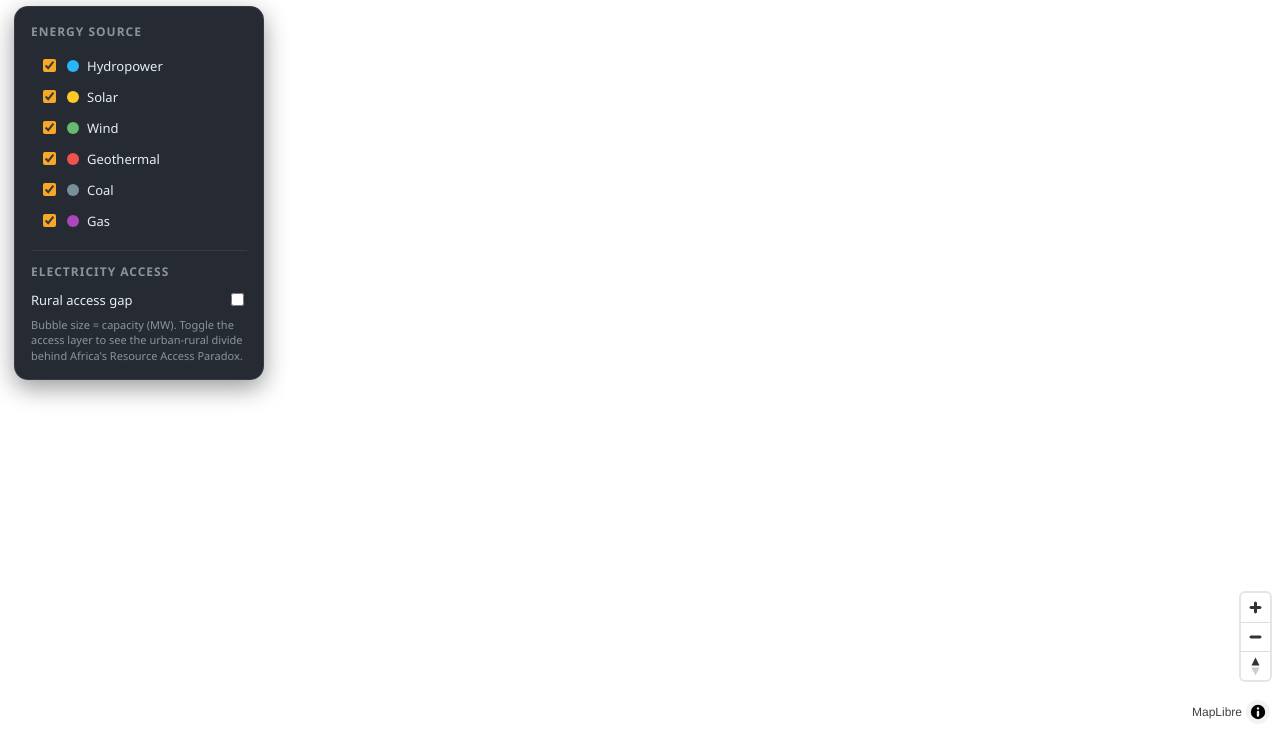
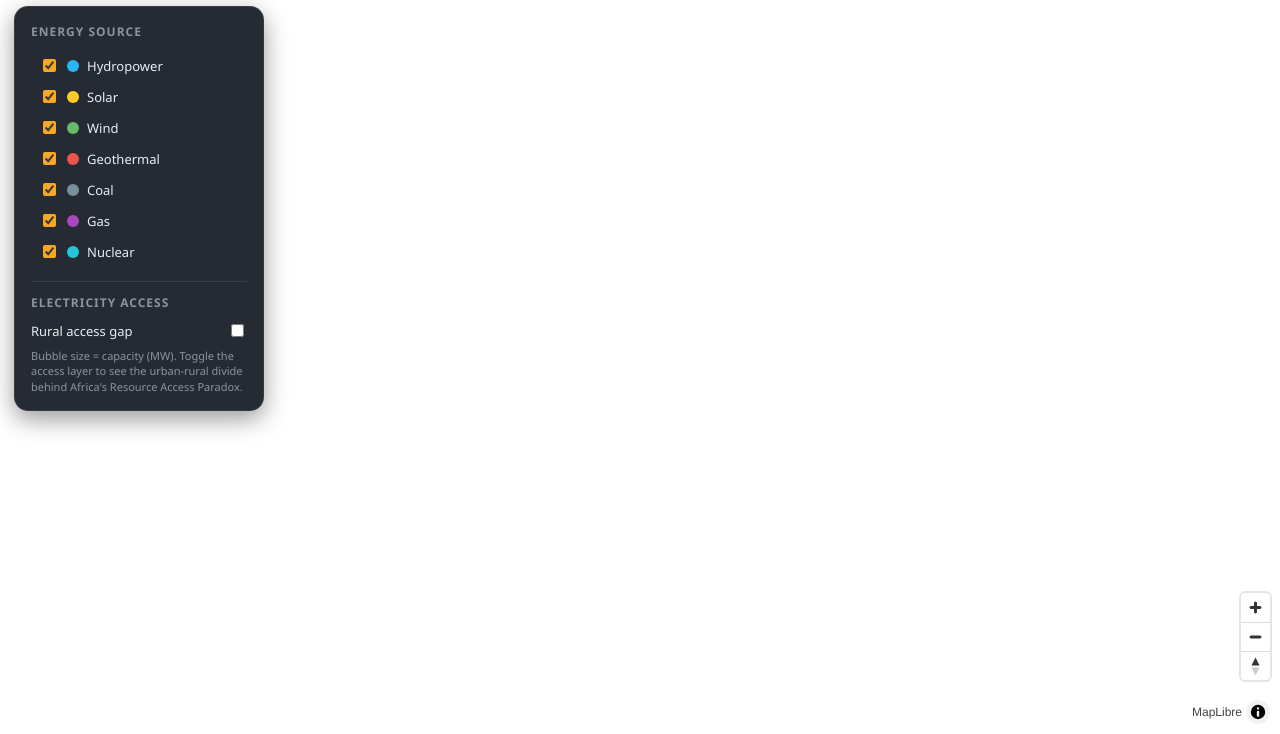
Before and after one commit to Derrickmirindi/africa-grid-infrastructure-map, a website built with Vite: page index.html in a window 1280 px wide. Shown: the part 66-800 px from the top of the page. Built offline with nearby package versions, Linux system fonts and the light colour scheme; no server answers.

Commit message:
Add Nuclear filter to legend

```diff
--- a/index.html
+++ b/index.html
@@ -53,6 +53,7 @@ small.hint { display:block; color:var(--muted); font-size:11px; margin-top:8px;
 <label class="chip"><input type="checkbox" class="fuel" value="Geothermal" checked /> <span class="dot" style="background:#ef5350"></span> Geothermal</label>
 <label class="chip"><input type="checkbox" class="fuel" value="Coal" checked /> <span class="dot" style="background:#78909c"></span> Coal</label>
 <label class="chip"><input type="checkbox" class="fuel" value="Gas" checked /> <span class="dot" style="background:#ab47bc"></span> Gas</label>
+  <label class="chip"><input type="checkbox" class="fuel" value="Nuclear" checked /> <span class="dot" style="background:#26c6da"></span> Nuclear</label>
 
 <div class="section">
 <h2>Electricity access</h2>
```
